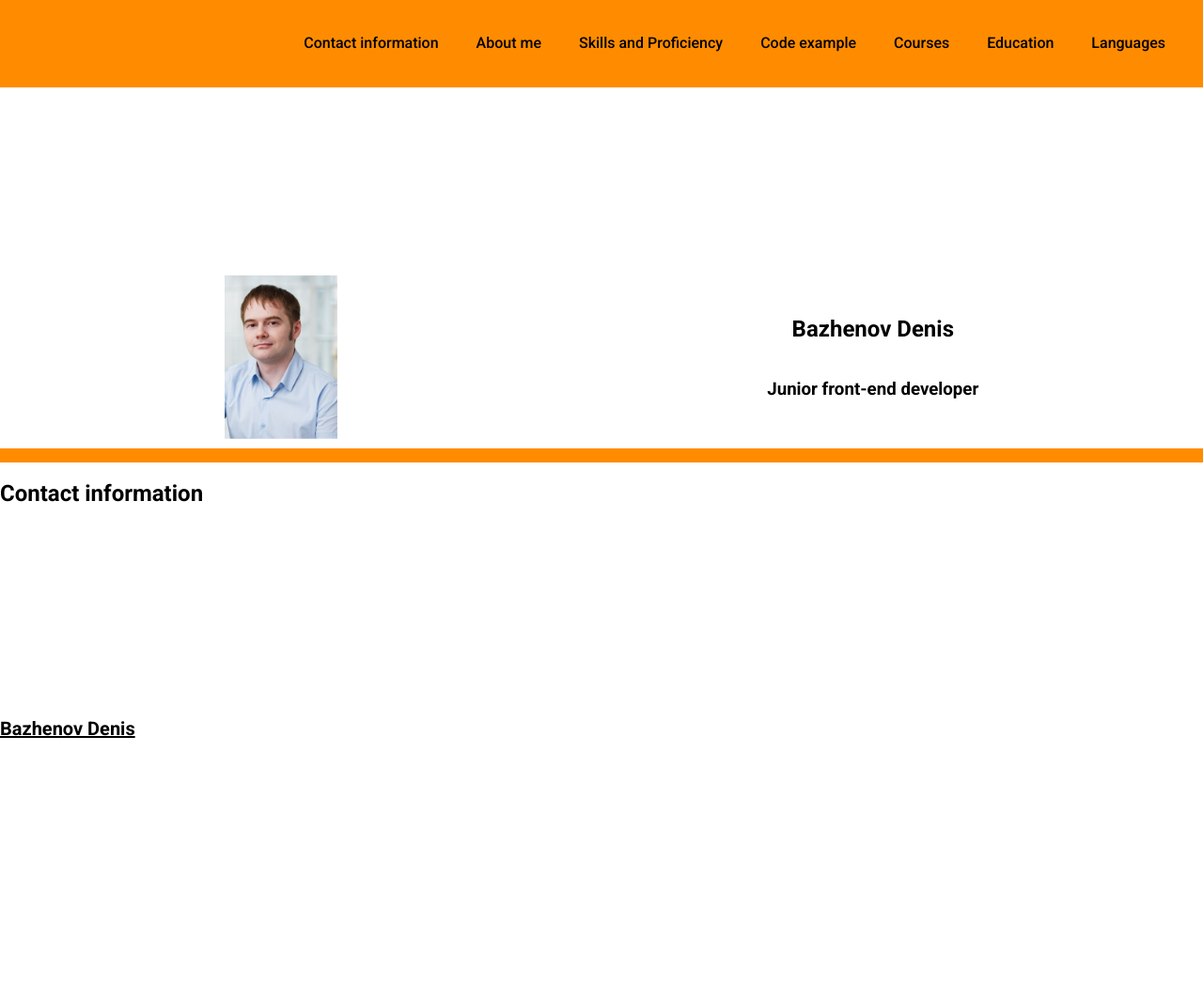
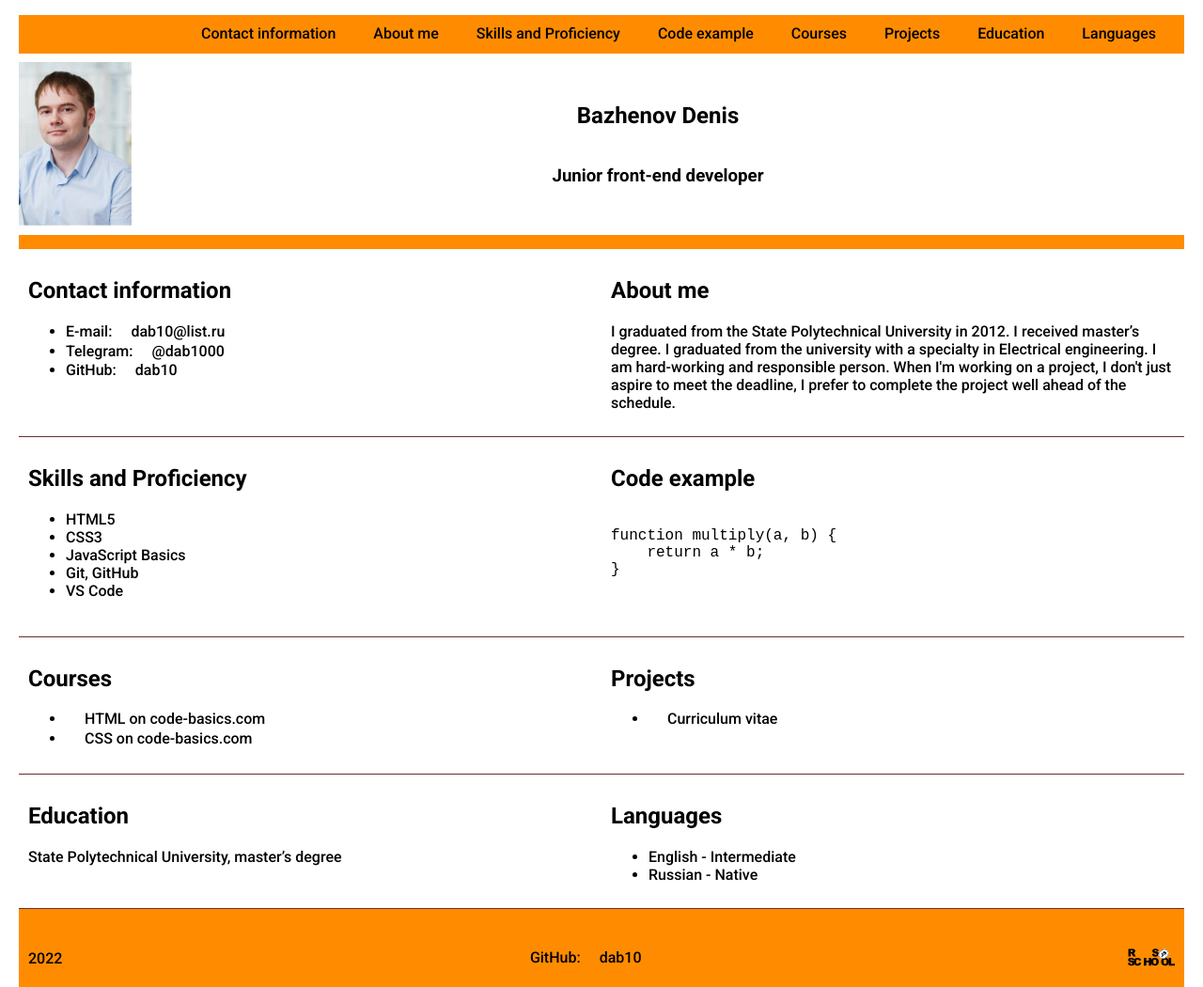
Before and after one commit to dab10/rsschool-cv, a plain HTML site: page index.html in a window 1280 px wide. Shown: the top 1050 px of the page at 94% size. Before the commit the page ends 800 px from the top, so only its background shows below. Drawn offline with Linux system fonts and the light colour scheme.

Commit message:
feat: add main, footer

```diff
--- a/index.html
+++ b/index.html
@@ -14,13 +14,14 @@
 <body>
     <header>
         <div class="container">
-            <nav class="nav-list">
+            <nav>
                 <ul class="nav-list">
                   <li><a class="nav-link" href="#contacts">Contact information</a></li>
                   <li><a class="nav-link" href="#about-me">About me</a></li>
                   <li><a class="nav-link" href="#skills">Skills and Proficiency</a></li>
                   <li><a class="nav-link" href="#code-example">Code example</a></li>
                   <li><a class="nav-link" href="#courses">Courses</a></li>
+                  <li><a class="nav-link" href="#projects">Projects</a></li>
                   <li><a class="nav-link" href="#education">Education</a></li>
                   <li><a class="nav-link" href="#languages">Languages</a></li>
                 </ul>
@@ -30,23 +31,82 @@
         <main>
             <div class="main-container">
                 <section class="section-profile" id="profile">
-                    <img src="./assets/img/photo.jpg" alt="my photo" width="120.2" height="173.8">
+                    <img src="./assets/img/photo.jpg" alt="my_photo" width="120" height="174">
                     <div class="section-profile-title">
                         <h1>Bazhenov Denis</h1>
                         <h3>Junior front-end developer</h3>
                     </div>
                 </section>
-             </div>
                 <section class="section" id="contacts">
                     <h2>Contact information</h2>
+                    <ul>
+                        <li>E-mail:<a class="nav-link" href="mailto:dab10@list.ru">dab10@list.ru</a></li>
+                        <li>Telegram:<a class="nav-link" href="http://t.me/dab1000">@dab1000</a></li>
+                        <li>GitHub:<a class="nav-link" href="https://github.com/dab10">dab10</a></li>
+                    </ul>
                 </section>
-
+                <section class="section" id="about-me">
+                    <h2>About me</h2>
+                    <p>I graduated from the State Polytechnical University in 2012.
+                        I received master’s degree.
+                        I graduated from the university with a specialty in Electrical engineering.
+                        I am hard-working and responsible person. When I'm working on a project,
+                        I don't just aspire to meet the deadline,
+                        I prefer to complete the project well ahead of the schedule.
+                    </p>
+                </section>
+                <section class="section" id="skills">
+                    <h2>Skills and Proficiency</h2>
+                    <ul>
+                        <li>HTML5</li>
+                        <li>CSS3</li>
+                        <li>JavaScript Basics</li>
+                        <li>Git, GitHub</li>
+                        <li>VS Code</li>
+                    </ul>
+                </section>
+                <section class="section" id="code-example">
+                    <h2>Code example</h2>
+                    <pre>
+                        <code>
+function multiply(a, b) {
+    return a * b;
+}
+                        </code>
+                    </pre>
+                </section>
+                <section class="section" id="courses">
+                    <h2>Courses</h2>
+                    <ul>
+                        <li><a class="nav-link" href="https://ru.code-basics.com/languages/html">HTML on code-basics.com</a></li>
+                        <li><a class="nav-link" href="https://ru.code-basics.com/languages/css">CSS on code-basics.com</a></li>
+                    </ul>
+                </section>
+                <section class="section" id="projects">
+                    <h2>Projects</h2>
+                    <ul>
+                        <li><a class="nav-link" href="https://dab10.github.io/rsschool-cv/">Curriculum vitae</a></li>
+                    </ul>
+                </section>
+                <section class="section" id="education">
+                    <h2>Education</h2>
+                    <p>State Polytechnical University, master’s degree</p>
+                </section>
+                <section class="section" id="languages">
+                    <h2>Languages</h2>
+                    <ul>
+                        <li>English - Intermediate</li>
+                        <li>Russian - Native</li>
+                    </ul>
+                </section>
+             </div>
         </main>
         <footer>
-            <div class="container">
-                <h1 class="font-size">Bazhenov Denis</h1>
+            <div class="footer-container">
+                <p>2022</p>
+                <p>GitHub:<a class="nav-link" href="https://github.com/dab10">dab10</a></p>
+                <p><a href="https://rs.school/js/"><img src="./assets/img/rs_school_js.svg" width="50" height="50" alt="rsschool"></a></p>
             </div>
         </footer>
-    </div>
 </body>
 </html>
--- a/style.css
+++ b/style.css
@@ -9,26 +9,33 @@ body {
     flex-direction: column;
     justify-content: space-between;
     min-height: 100vh;
-    margin: 0;
-    padding: 0;
+    margin: 0 auto;
+    padding: 0 20px;
+    font-size: 16px;
     font-family: 'Roboto', sans-serif;
 }
 .container {
     max-width: 1920px;
     margin: 0 auto;
+    min-height: 50px;
+
 }
 
 
 .main-container {
     display: flex;
     flex-wrap: wrap;
+    justify-content: space-between;
+    margin: 0 auto;
+    max-width: 1920px;
 }
 
 .section-profile {
     display: flex;
     justify-content: space-around;
     width: 100%;
-    padding: 10px 10px 10px;
+    padding-bottom: 10px;
+    margin: 0 auto;
     border-bottom: 15px solid darkorange;
 }
 
@@ -38,10 +45,33 @@ body {
     justify-content: center;
     align-content: center;
     text-align: center;
+    margin: 0 auto;
+    width: 100%;
 }
 
 .section {
     width: 50%;
+    padding: 10px;
+    border-bottom: 1px solid #672f2f;
+    margin: 0 auto;
+}
+
+
+
+
+
+
+.footer-container {
+    display: flex;
+    justify-content: space-between;
+    align-items: center;
+    max-width: 1920px;
+    padding: 10px;
+    margin: 0 auto;
+    color: black;
+    background: darkorange;
+
+
 }
 
 .nav-list {
@@ -52,8 +82,8 @@ body {
     padding: 10px 10px;
     list-style: none;
     background: darkorange;
+}
 
-}
 .nav-link {
     padding: 0 20px;
     line-height: 1.3;
@@ -66,8 +96,3 @@ body {
     color: blue;
     cursor: pointer;
 }
-.font-size {
-    font-size: 20px;
-    text-decoration: underline;
-    line-height: 24px;
-}
```
Also changed, not shown: assets/img/rs_school_js.svg (added), 1 other file.
